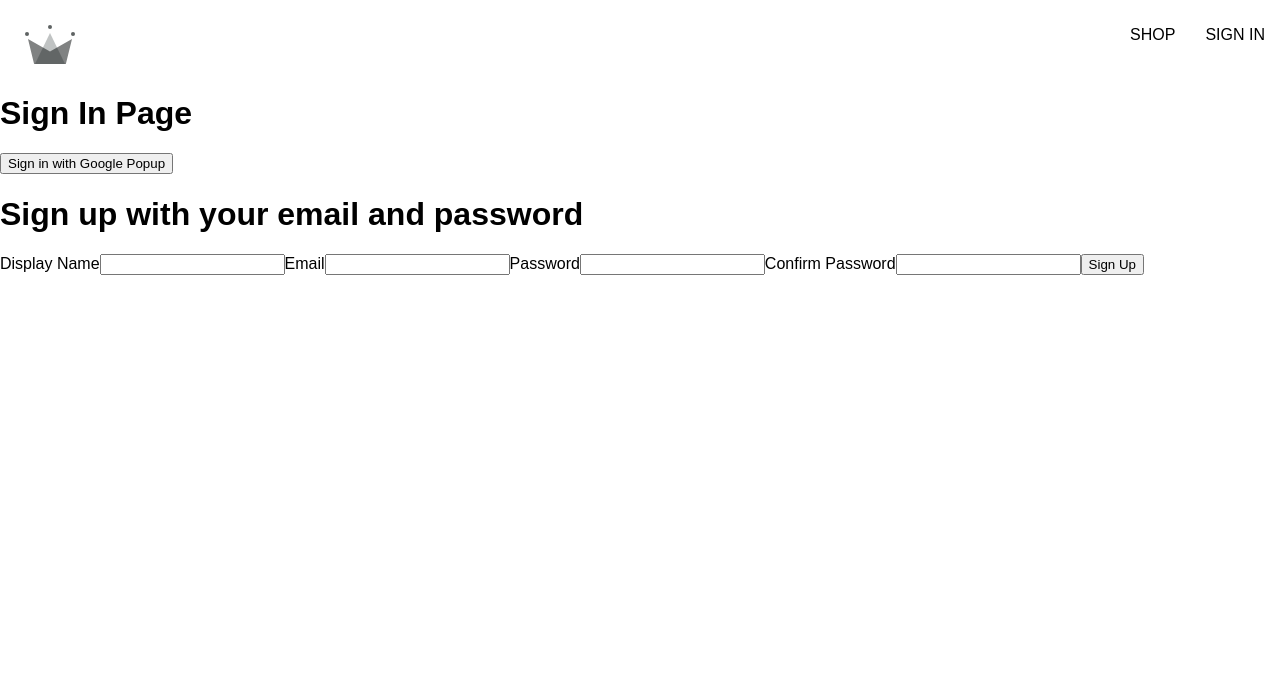
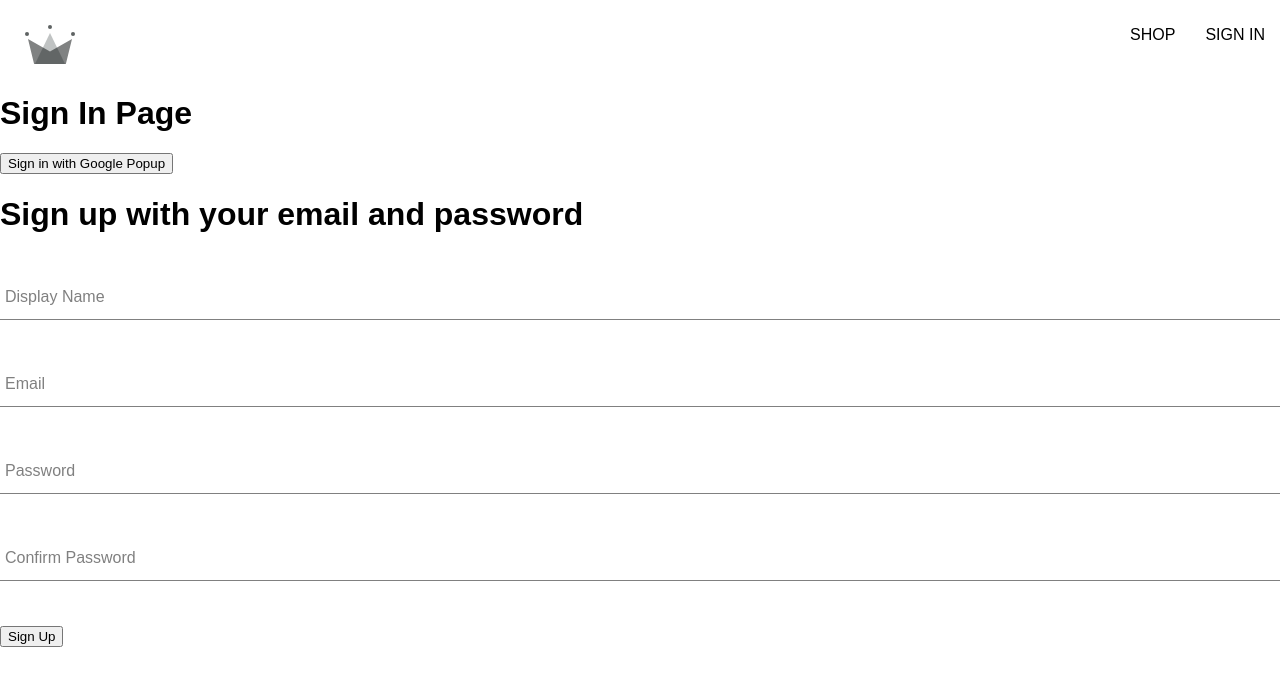
Before and after one commit to PolarWolf314/E-Commerce-App, a React (Create React App) app: page /sign-in in a window 1280 px wide. Shown: the top 686 px of the page. Built offline with nearby package versions, Linux system fonts and the light colour scheme; a web font is replaced by a local one.

Commit message:
added styling for form input and turned the form input into its own component

```diff
--- /dev/null
+++ b/src/components/form-input/form-input.component.jsx
@@ -0,0 +1,20 @@
+import "./form-input.component.scss";
+
+const FormInput = ({ label, ...otherProps }) => {
+  return (
+    <div className="group">
+      <input className="form-input" {...otherProps} />
+      {label && (
+        <label
+          className={`${
+            otherProps.value.length ? "shrink" : null
+          } form-input-label`}
+        >
+          {label}
+        </label>
+      )}
+    </div>
+  );
+};
+
+export default FormInput;
--- /dev/null
+++ b/src/components/form-input/form-input.component.scss
@@ -0,0 +1,54 @@
+$sub-color: grey;
+$main-color: black;
+
+@mixin shrinkLabel {
+  top: -14px;
+  font-size: 12px;
+  color: $main-color;
+}
+
+.group {
+  position: relative;
+  margin: 45px 0;
+
+  .form-input {
+    background: none;
+    background-color: white;
+    color: $sub-color;
+    font-size: 18px;
+    padding: 10px 10px 10px 5px;
+    display: block;
+    width: 100%;
+    border: none;
+    border-radius: 0;
+    border-bottom: 1px solid $sub-color;
+    margin: 25px 0;
+
+    &:focus {
+      outline: none;
+    }
+
+    &:focus ~ .form-input-label {
+      @include shrinkLabel();
+    }
+  }
+
+  input[type='password'] {
+    letter-spacing: 0.3em;
+  }
+
+  .form-input-label {
+    color: $sub-color;
+    font-size: 16px;
+    font-weight: normal;
+    position: absolute;
+    pointer-events: none;
+    left: 5px;
+    top: 10px;
+    transition: 300ms ease all;
+
+    &.shrink {
+      @include shrinkLabel();
+    }
+  }
+}
--- a/src/components/sign-up-form/sign-up-form.component.jsx
+++ b/src/components/sign-up-form/sign-up-form.component.jsx
@@ -1,4 +1,6 @@
 import { useState } from "react";
+
+import FormInput from "../form-input/form-input.component";
 
 import {
   createAuthUserWithEmailAndPassword,
@@ -57,32 +59,32 @@
     <div>
       <h1>Sign up with your email and password</h1>
       <form onSubmit={handleSubmit}>
-        <label>Display Name</label>
-        <input
+        <FormInput
+          label="Display Name"
           type="text"
           required
           onChange={handleChange}
           name="displayName"
           value={displayName}
         />
-        <label>Email</label>
-        <input
+        <FormInput
+          label="Email"
           type="email"
           required
           onChange={handleChange}
           name="email"
           value={email}
         />
-        <label>Password</label>
-        <input
+        <FormInput
+          label="Password"
           type="password"
           required
           onChange={handleChange}
           name="password"
           value={password}
         />
-        <label>Confirm Password</label>
-        <input
+        <FormInput
+          label="Confirm Password"
           type="password"
           required
           onChange={handleChange}
```
